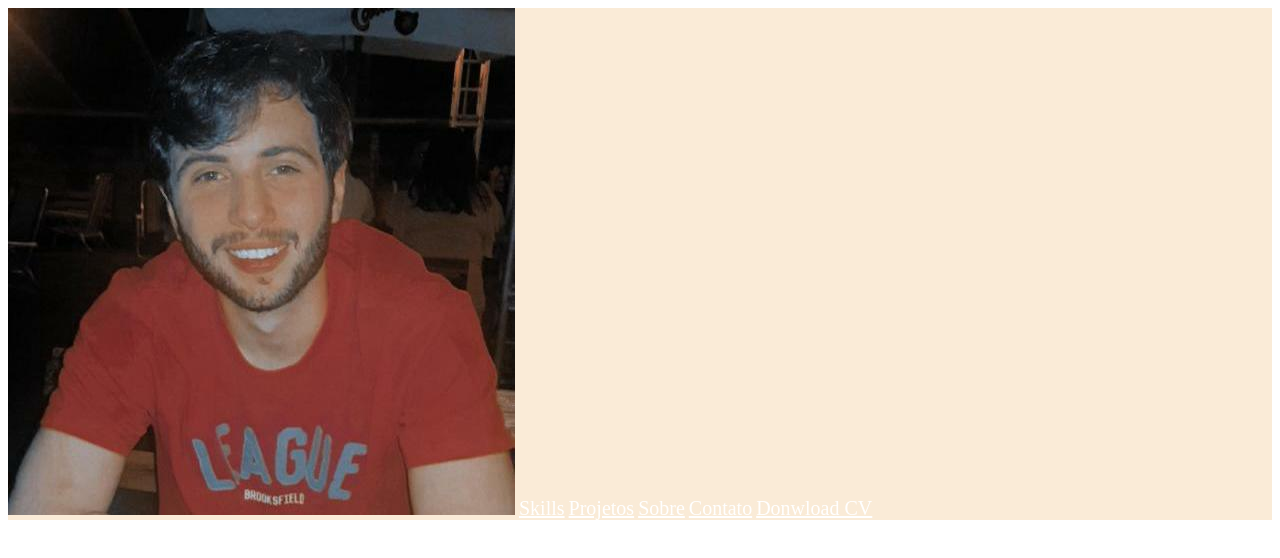
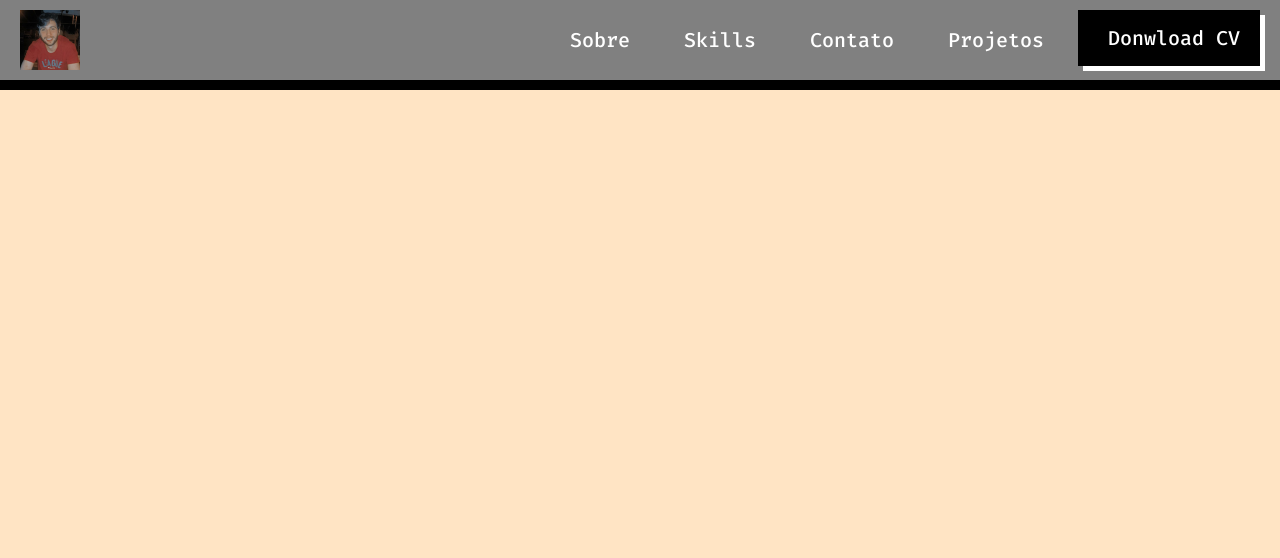
Before and after one commit to Viniciusleao99/Portifolio, a plain HTML site: page index.html in a window 1280 px wide. Drawn offline with Linux system fonts and the light colour scheme.

Commit message:
Atualizando

```diff
--- a/CSS/index.css
+++ b/CSS/index.css
@@ -1,8 +1,43 @@
 header {
-    background-color: black;
+    display: flex;
+    justify-content: space-between;
+    background-color: grey;
+    border-bottom: 10px solid black;
+    padding: 10px 20px;
+}
+
+nav {
+    text-align: right;
 }
 
 a {
+    display: inline-flex;
+    align-items: center;
     color: white;
     font-size: 20px;
+    font-family: "Fira Code", Arial, Helvetica, sans-serif;
+    font-weight: 500;
+    text-decoration: none;
+    margin-right: 30px;
 }
+
+a::before{
+    content: "";
+    background-color: grey;
+    width: 10px;
+    height: 10px;
+    margin-right: 10px;
+}
+
+#button{
+    display: inline-block;
+    background-color: black;
+    box-shadow: 5px 5px 0 white;
+    padding: 18px 20px;
+    margin-right: 0;
+    transition: transform 100ms linear;
+}
+
+#button:hover {
+    transform: scale(1.08);
+}
--- /dev/null
+++ b/CSS/reset.css
@@ -0,0 +1,43 @@
+html, body, div, span, applet, object, iframe,
+h1, h2, h3, h4, h5, h6, p, blockquote, pre,
+a, abbr, acronym, address, big, cite, code,
+del, dfn, em, img, ins, kbd, q, s, samp,
+small, strike, strong, sub, sup, tt, var,
+b, u, i, center,
+dl, dt, dd, ol, ul, li,
+fieldset, form, label, legend,
+table, caption, tbody, tfoot, thead, tr, th, td,
+article, aside, canvas, details, embed,
+figure, figcaption, footer, header, hgroup,
+menu, nav, output, ruby, section, summary,
+time, mark, audio, video {
+	margin: 0;
+	padding: 0;
+	border: 0;
+	font-size: 100%;
+	font: inherit;
+	vertical-align: baseline;
+}
+/* HTML5 display-role reset for older browsers */
+article, aside, details, figcaption, figure,
+footer, header, hgroup, menu, nav, section {
+	display: block;
+}
+body {
+	line-height: 1;
+}
+ol, ul {
+	list-style: none;
+}
+blockquote, q {
+	quotes: none;
+}
+blockquote:before, blockquote:after,
+q:before, q:after {
+	content: '';
+	content: none;
+}
+table {
+	border-collapse: collapse;
+	border-spacing: 0;
+}
--- a/index.html
+++ b/index.html
@@ -1,25 +1,28 @@
 <!DOCTYPE html>
-<html lang="pt-BR">
-
+<html lang="pr-BR">
 <head>
     <meta charset="UTF-8">
-    <meta name="viewport" content="width=device-width, initial-scale=1.0">
     <title>Portifólio Vinícius Leão</title>
 
+    <link rel="preconnect" href="https://fonts.googleapis.com">
+    <link rel="preconnect" href="https://fonts.gstatic.com" crossorigin>
+    <link href="https://fonts.googleapis.com/css2?family=Fira+Code:wght@300;500&display=swap" rel="stylesheet">
+
+    <link rel="stylesheet" href="CSS/reset.css">
     <link rel="stylesheet" href="CSS/index.css">
 </head>
 
-<body>
-    <header style="background-color: antiquewhite;">
+<body style="background-color: bisque;"> <!--APAGAR DPS-->
+    <header>
+        <img src="assets/img/perfil.png" alt="Foto de Perfil">
+
         <nav>
-            <img src="assets/img/perfil1.jpeg" >
+            <a href="">Sobre</a>
             <a href="" lang="en">Skills</a>
+            <a href="">Contato</a>
             <a href="">Projetos</a>
-            <a href="">Sobre</a>
-            <a href="">Contato</a>
-            <a href="" lang="en">Donwload CV</a>
+            <a id="button" href="" lang="en">Donwload CV</a>
         </nav>
     </header>
 </body>
-
 </html>
```
Also changed, not shown: assets/img/perfil.png (added), assets/img/perfil1.jpeg (deleted).
